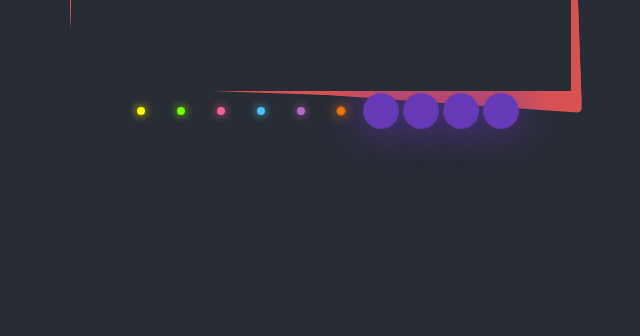
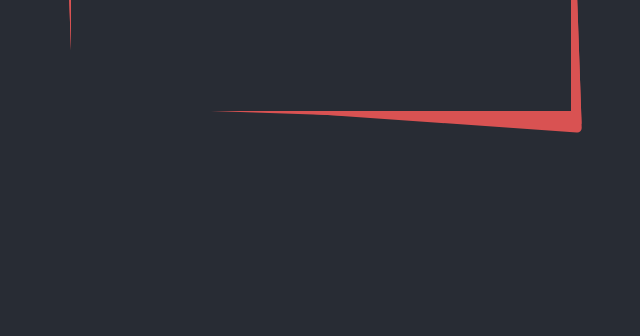
Before and after one commit to Samuillife/my-first-repo, a plain HTML site: page index.html in a window 1280 px wide. Shown: the part 464-800 px from the top of the page, without its empty margins (319-959 px from the left). Drawn offline with Linux system fonts and the light colour scheme.

Commit message:
removed glowing dots effect from home page

```diff
--- a/app1.js
+++ b/app1.js
@@ -1,2 +1,3 @@
 var name="Samuil";
-var greeting="Hello, World!"
+var greeting="Hello, World!";
+var name="Joseph";
--- a/index.html
+++ b/index.html
@@ -7,25 +7,14 @@
   <title>Glowing Dots</title>
 </head>
 <body>
+
   <div class="app-body">
     <div class="box">
       <span></span>
       <h2>Devslopes</h2>
       <h3>Learn to Code</h3>
-    </div>
+      </div>
 
-  <ul>
-    <li></li>
-    <li></li>
-    <li></li>
-    <li></li>
-    <li></li>
-    <li></li>
-    <li></li>
-    <li></li>
-    <li></li>
-    <li></li>
-  </ul>
   </div>
 </body>
 </html>
--- a/styles.css
+++ b/styles.css
@@ -75,6 +75,7 @@ ul {
   padding: 0;
 }
 
+
 ul li {
   list-style: none;
   width: 40px;
```
